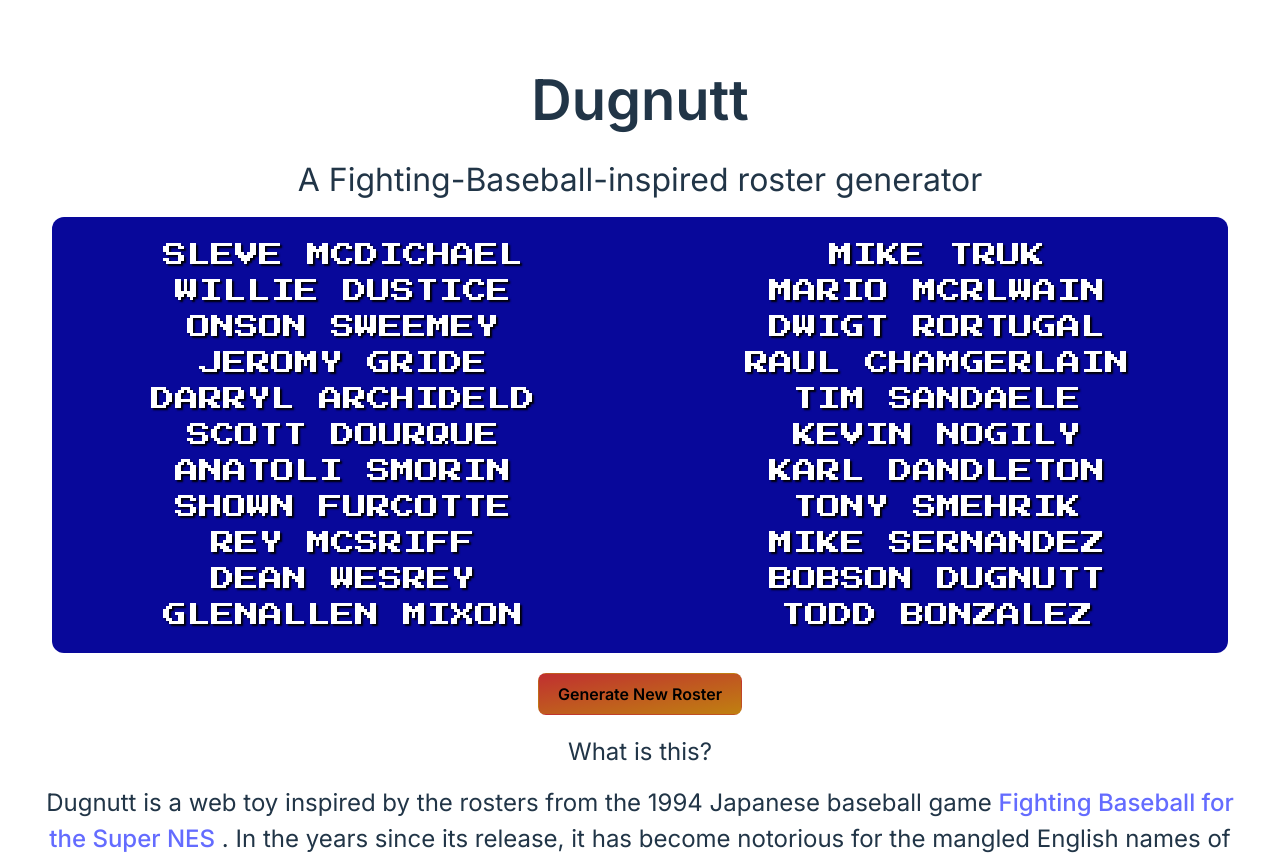
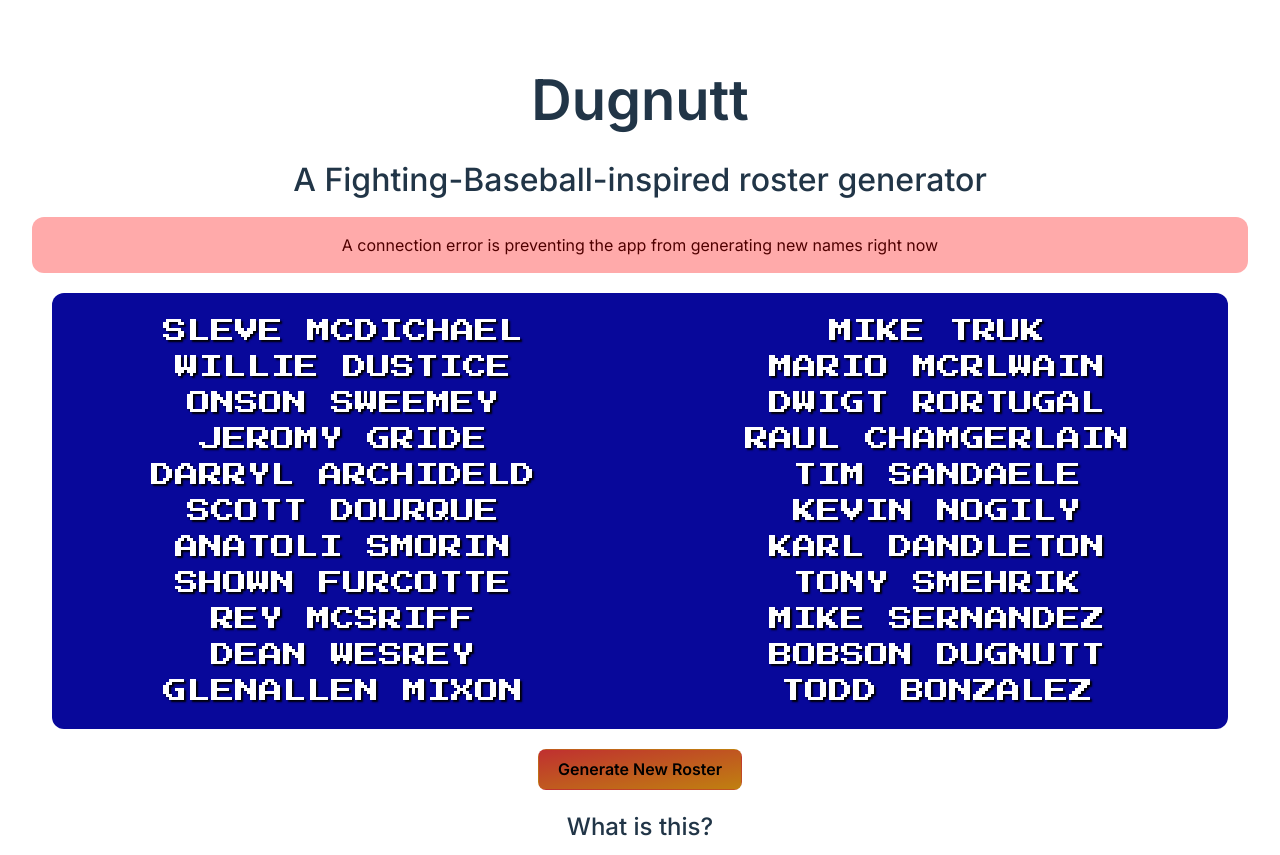
Before and after one commit to adam-stone/dugnutt, a Svelte app in the folder frontend/: page / in a window 1280 px wide. Shown: the top 855 px of the page. Built offline with nearby package versions, Linux system fonts and the light colour scheme; no server answers.

Commit message:
Add API call error handling and tweak styling
- Added improved error handling to the backend call to obtain new names:
  an error bar displays when the expected data is not received
- Adjusted styles on the app page to be more legible

```diff
--- a/frontend/src/App.svelte
+++ b/frontend/src/App.svelte
@@ -26,10 +26,22 @@
     "TODD BONZALEZ",
   ]);
 
+  let load_error: Boolean = $state(false);
+
   const refresh_names = async () => {
-    const response = await fetch("/dugnutt?count=22");
-    const data = await response.json();
-    names = data.names;
+    try {
+      load_error = false;
+      const response = await fetch("/api/name?count=22");
+      if (!response.ok) {
+        throw `HTTP ${response.status} ${response.statusText}`;
+      }
+      const data = await response.json();
+      names = data.names;
+    } catch (e) {
+      console.error(`Failed to fetch names: error ${e}`);
+      load_error = true;
+      return;
+    }
   };
 
   onMount(() => {
@@ -41,6 +53,13 @@
   <div class="app">
     <h1>Dugnutt</h1>
     <h2>A Fighting-Baseball-inspired roster generator</h2>
+
+    {#if load_error}
+      <div class="error_bar">
+        A connection error is preventing the app from generating new names right
+        now
+      </div>
+    {/if}
 
     <div id="app-contents">
       {#each names as name}
@@ -79,6 +98,13 @@
 <style>
   @import url("https://fonts.googleapis.com/css2?family=Press+Start+2P&display=swap");
 
+  .error_bar {
+    background-color: #ffaaaa;
+    color: #500000;
+    border-radius: 12px;
+    padding: 16px;
+  }
+
   #app-contents {
     font-family: "Press Start 2P", monospace;
     font-size: 24px;
@@ -94,7 +120,7 @@
 
   .explanation {
     margin-top: 20px;
-    font-size: 1.5em;
+    font-size: 1.25em;
   }
 
   .footer {
--- a/frontend/src/app.css
+++ b/frontend/src/app.css
@@ -42,7 +42,7 @@ h1 {
 h2 {
   font-size: 2em;
   line-height: 1.1;
-  font-weight: 400;
+  font-weight: 500;
   margin-top: -0.2em;
   margin-bottom: 0.6em;
 }
@@ -50,7 +50,7 @@ h2 {
 h3 {
   font-size: 1.5em;
   line-height: 1.1;
-  font-weight: 400;
+  font-weight: 500;
   margin-top: 1em;
   margin-bottom: 0.4em;
 }
```
